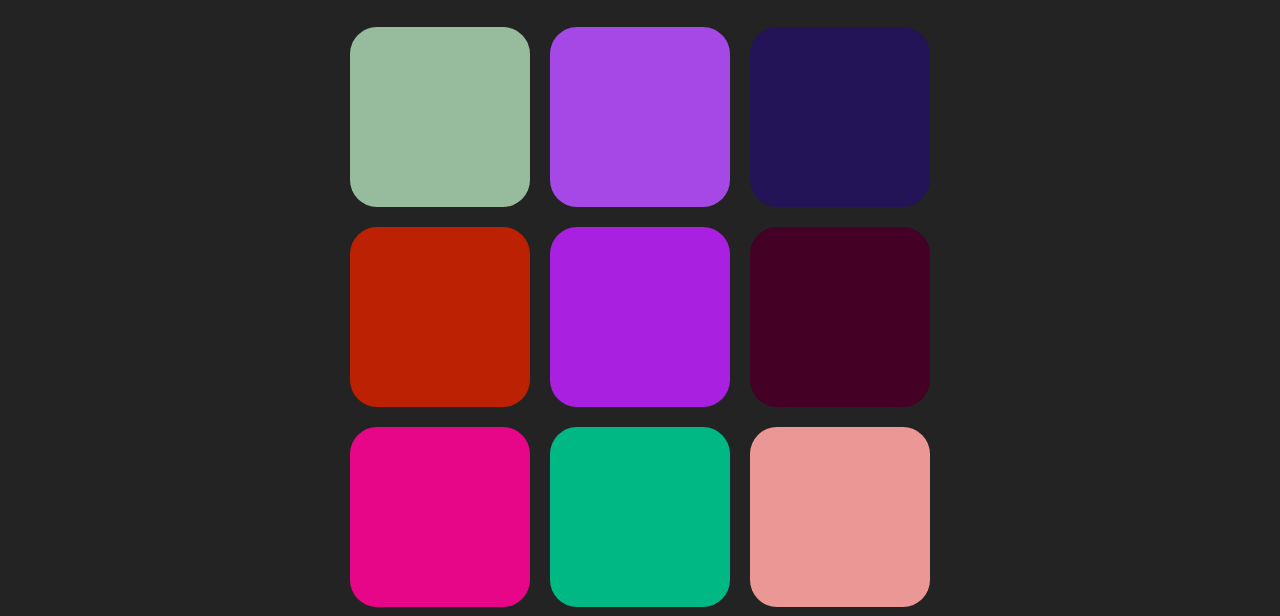
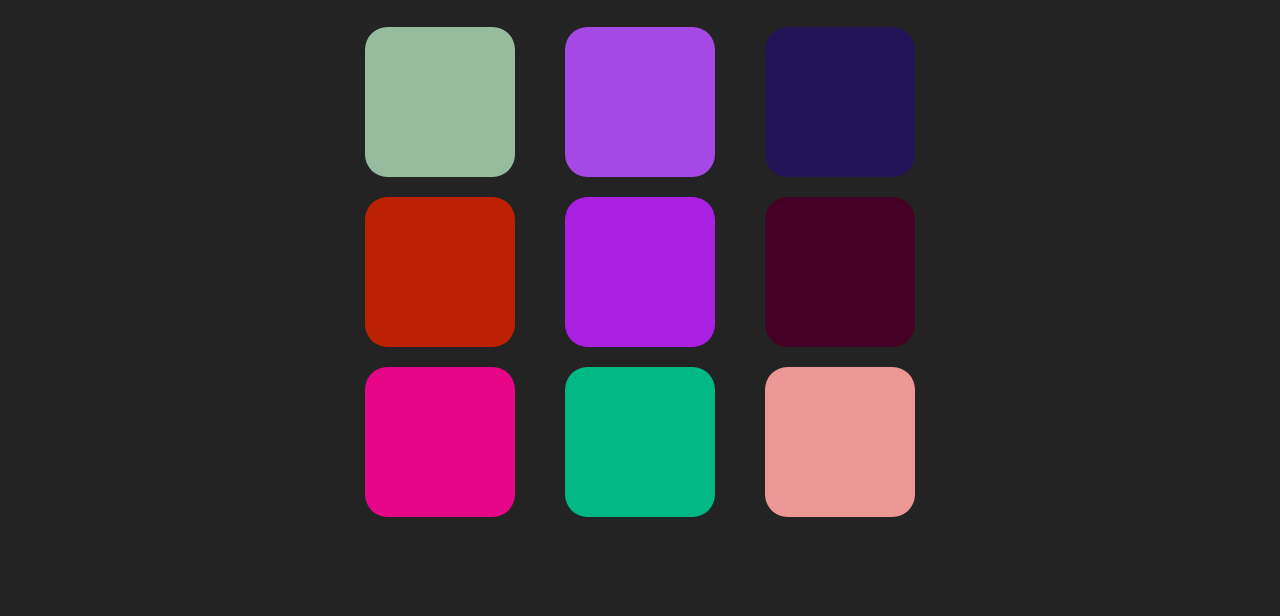
Before and after one commit to vedant3620/Color_Game, a plain HTML site: page index.html in a window 1280 px wide. Shown: the part 214-830 px from the top of the page. After the commit the page ends 800 px from the top, so only its background shows below. Drawn offline with Linux system fonts and the light colour scheme.

Commit message:
reduced size of squares

```diff
--- a/colorGame.css
+++ b/colorGame.css
@@ -17,11 +17,11 @@ body {
   width: 20%;
 }
 .square {
-  width: 30%;
+  width: 25%;
   background: purple;
-  padding-bottom: 30%;
+  padding-bottom: 25%;
   float: left;
-  margin: 1.66%;
+  margin: 10px 4.1666%;
   transition: background 0.7s;
   --webkit-transition: background 0.7s;
   --moz-transition: background 0.7s;
```
